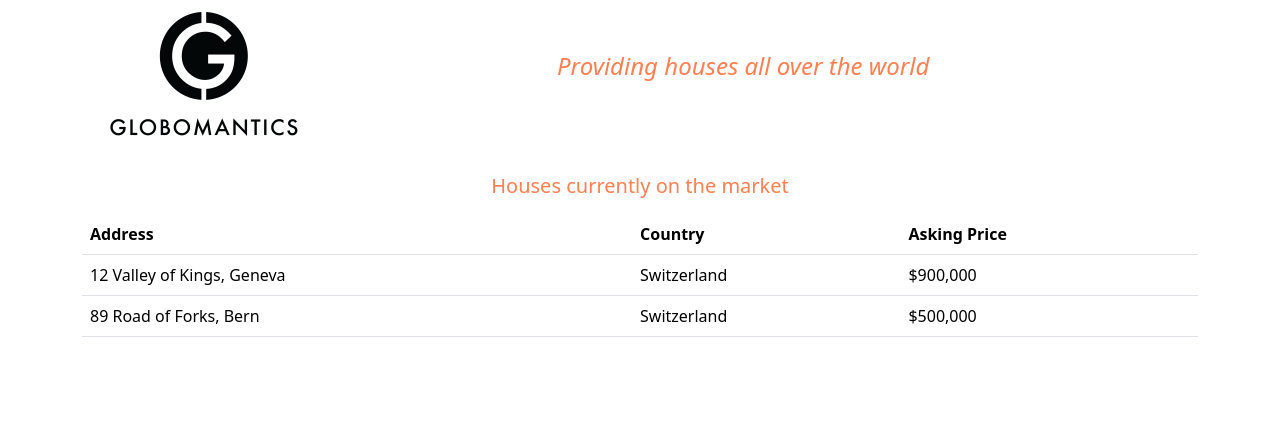
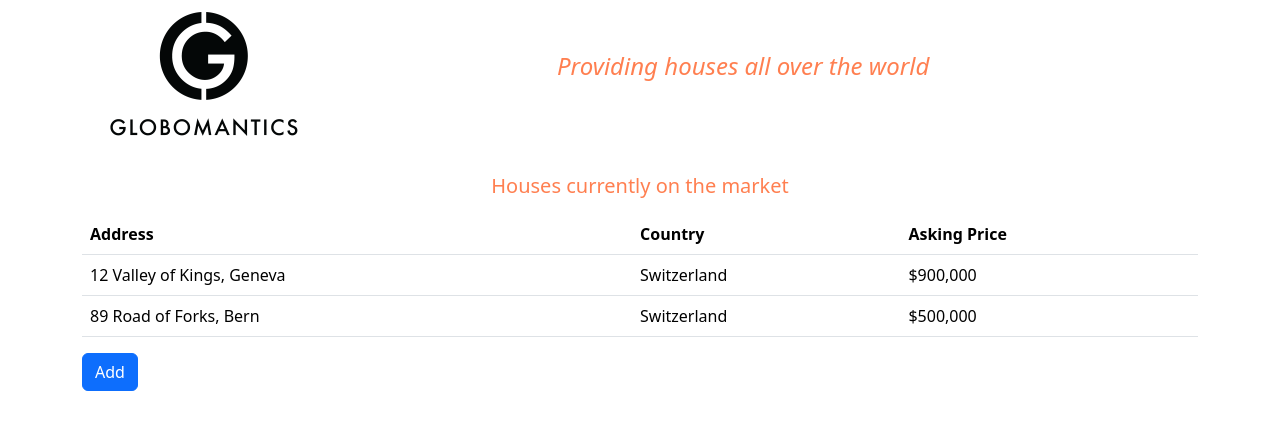
Before and after one commit to ChadHarper811/react_fundamentals_practice_golobomantics, a React (Vite) app: page / in a window 1280 px wide. Shown: the top 430 px of the page. Built offline with nearby package versions, Linux system fonts and the light colour scheme.

Commit message:
added button to add house to house list

```diff
--- a/src/components/HouseList.jsx
+++ b/src/components/HouseList.jsx
@@ -1,6 +1,7 @@
+import { useState } from "react";
 import HouseRow from "./HouseRow";
 
-const houses = [
+const houseArray = [
   {
     id: 1,
     address: "12 Valley of Kings, Geneva",
@@ -16,6 +17,21 @@ const houses = [
 ];
 
 const HouseList = () => {
+ const [houses, setHouses] = useState(houseArray);
+//  const [counter, setCounter] = useState(0);
+//  setCounter(counter + 1);
+
+ const addHouse = () => {
+  setHouses([
+    ...houses,
+    {
+      id: 6,
+      address: "32 Valley Way, New York",
+      country: "USA",
+      price: 1000000,
+    },
+  ]);
+}
     return (
     <>
       <div className="row mb-2">
@@ -35,6 +51,9 @@ const HouseList = () => {
             {houses.map(h => <HouseRow key={h.id} house={h} />)}
         </tbody>
       </table>
+      <button onClick={addHouse} className="btn btn-primary">
+        Add
+      </button>
     </>
   );
 };
```
